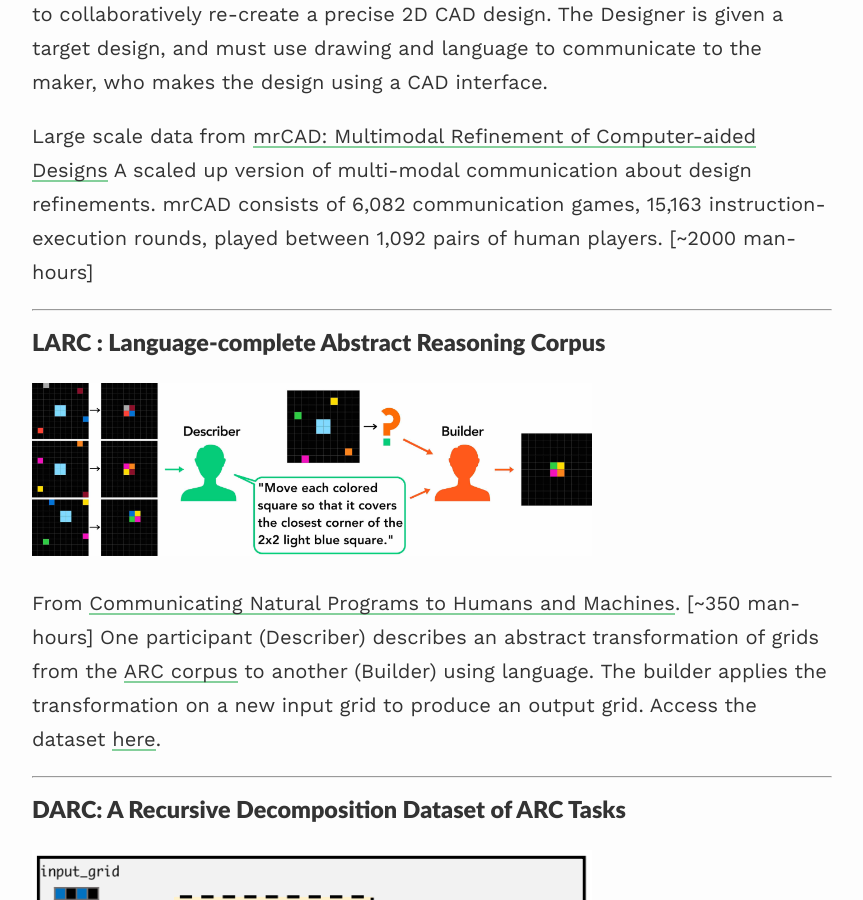
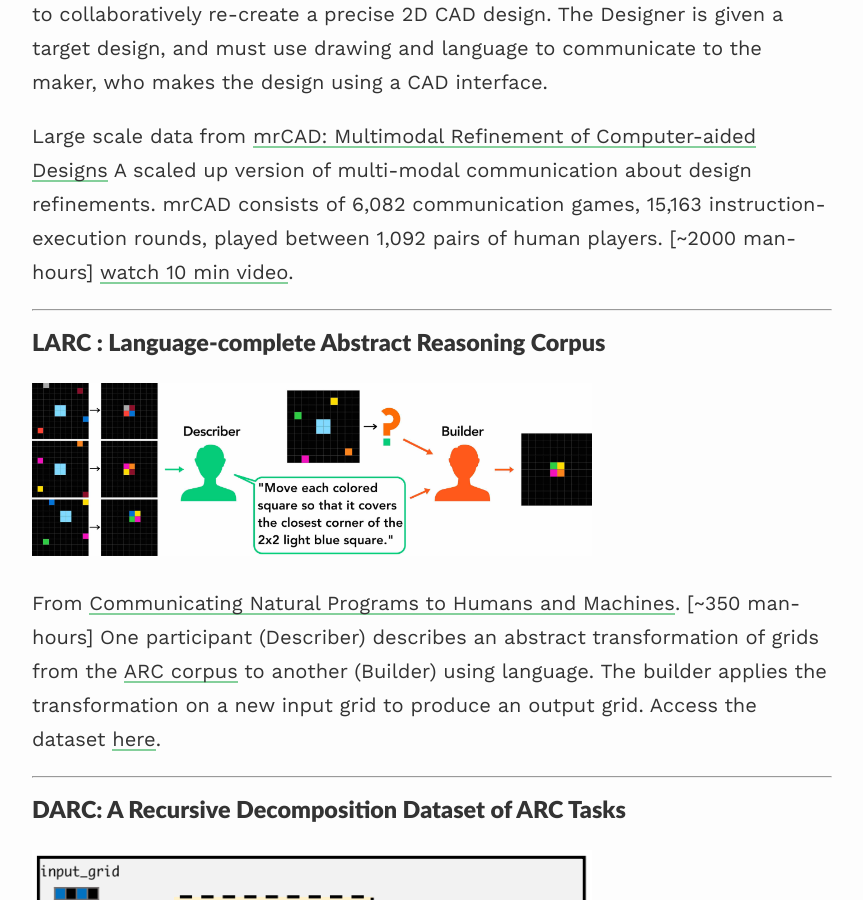
Before and after one commit to evanthebouncy/evanthebouncy.github.io, a Jekyll site: the page built from _pages/datasets.md, in a window 1280 px wide and 900 px high, scrolled down 709 px. Shown: the whole window, without its empty margins (208-1071 px from the left). Built offline with Jekyll 4.4.1, drawn with Linux system fonts in a browser that asks for light colours; nearby versions of some CDN libraries; our own code applies the rules of GitHub Pages for plain Markdown files.

Commit message:
Add video link for mrCAD communication data
Added a link to a video related to large scale data.

```diff
--- a/_pages/datasets.md
+++ b/_pages/datasets.md
@@ -18,6 +18,7 @@ Small scale data from [Communicating Design Intent Using Drawing and Text](https
 
 
 Large scale data from [mrCAD: Multimodal Refinement of Computer-aided Designs](https://github.com/AutodeskAILab/mrCAD) A scaled up version of multi-modal communication about design refinements. mrCAD consists of 6,082 communication games, 15,163 instruction-execution rounds, played between 1,092 pairs of human players. \[~2000 man-hours\]
+[watch 10 min video](https://youtu.be/8__QuCih5Uc).
 
 ---
 
```
